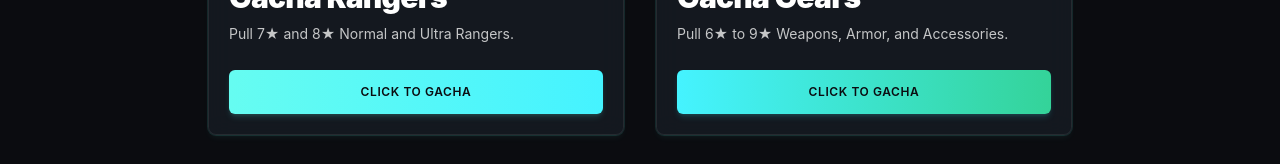
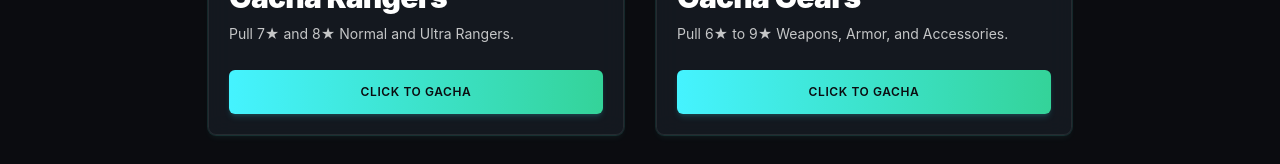
Before and after one commit to ArnutDev/gachame-v3, a React (Vite) app: page / in a window 1280 px wide. Shown: the part 591-755 px from the top of the page. Built offline with nearby package versions, Linux system fonts and the light colour scheme.

Commit message:
style: unify card button colors on Home page

```diff
--- a/review-task.html
+++ b/review-task.html
@@ -141,7 +141,7 @@
 
       <h2>11. การปรับปรุงความสวยงามหน้าแรกและแก้ไขเมนูโมบายล์ (Home Cards Theme & Mobile Menu Fix)</h2>
       <ul>
-        <li><b>กรอบการ์ดหน้าแรกสีฟ้า:</b> ปรับแต่งกรอบ (Border) ของการ์ดนำทางทั้งสองใบในหน้า [Home.tsx](file:///D:/Arnut/Coding_projects/gachame/src/pages/Home.tsx) ให้เป็นโทนสีฟ้าเรืองแสง <code>border-accent-cyan/45</code> ตั้งแต่สถานะปกติ เพื่อสร้างมิติและความสว่างที่เข้ากับโลโก้แบรนด์</li>
+        <li><b>กรอบการ์ดหน้าแรกสีฟ้าและสีปุ่มนำทาง:</b> ปรับแต่งกรอบ (Border) ของการ์ดนำทางทั้งสองใบในหน้า [Home.tsx](file:///D:/Arnut/Coding_projects/gachame/src/pages/Home.tsx) ให้เป็นโทนสีฟ้าเรืองแสง <code>border-accent-cyan/45</code> ตั้งแต่สถานะปกติ เพื่อสร้างมิติที่เข้ากับโลโก้แบรนด์ พร้อมเปลี่ยนสีปุ่มในตัวการ์ดสุ่มเรนเจอร์ (Ranger Card) ให้ใช้เกรเดียนท์เฉดสีเขียวทีลเรืองแสงแบบเดียวกันกับการ์ดสุ่มเกียร์เพื่อความกลมกลืนตามต้องการ</li>
         <li><b>แก้ไขพื้นหลังเมนูโมบายล์หาย (Containing Block Issue):</b> แก้ไขไฟล์สไตล์ [index.css](file:///D:/Arnut/Coding_projects/gachame/src/index.css) ในส่วน <code>.nav-wrapper</code> ของหน้าจออุปกรณ์เคลื่อนที่ โดยเปลี่ยนคุณสมบัติการวัดขอบล่างจาก <code>bottom: 0</code> มาเป็นการกำหนดความสูงแน่นอนด้วย <code>height: calc(100vh - 70px)</code> เพื่อแก้ปัญหา Container ทรุดตัวเหลือความสูง 0 พิกเซลจากผลกระทบของ Positioning Context ของ header ที่มี backdrop-filter และตั้งค่าความทึบสีพื้นหลังให้อ่านง่ายเป็น <code>rgba(11, 12, 16, 0.98)</code></li>
       </ul>
     </div>
--- a/src/pages/About.tsx
+++ b/src/pages/About.tsx
@@ -63,7 +63,7 @@ Thank you for visiting, and have a great day!
           onClick={() => window.open(profileData.googleFormUrl, '_blank', 'noopener,noreferrer')}
           className="px-8 py-3 text-sm font-extrabold tracking-wider uppercase flex items-center gap-2 transition-all"
         >
-          <span>📝</span> Send Feedback / Contact Form
+          Google Form
         </Button>
       </Card>
     </div>
--- a/src/pages/Home.tsx
+++ b/src/pages/Home.tsx
@@ -53,7 +53,7 @@ export default function Home() {
               <div className="mt-auto">
                 <Button
                   variant="primary"
-                  className="w-full justify-center gap-2 pointer-events-none font-black uppercase tracking-wider text-xs py-3.5 shadow-md shadow-accent-cyan/15 group-hover:shadow-lg group-hover:shadow-accent-cyan/35 group-hover:brightness-110 transition-all duration-300"
+                  className="w-full justify-center gap-2 pointer-events-none font-black uppercase tracking-wider text-xs py-3.5 bg-gradient-to-r from-accent-teal to-emerald-400 text-bg-primary border-none shadow-md shadow-accent-teal/15 group-hover:shadow-lg group-hover:shadow-accent-teal/35 group-hover:brightness-110 transition-all duration-300"
                 >
                   <span> Click to Gacha</span>
                 </Button>
```
